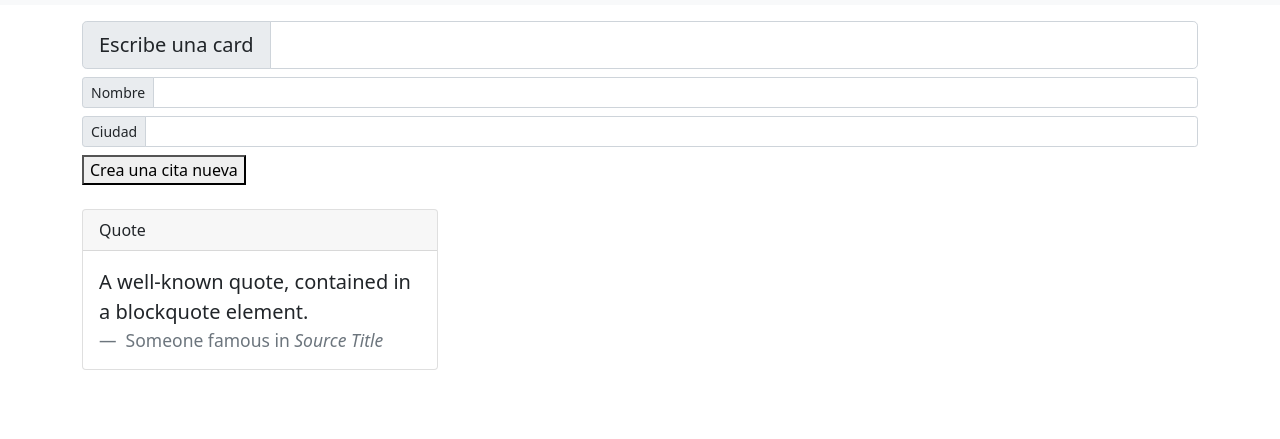
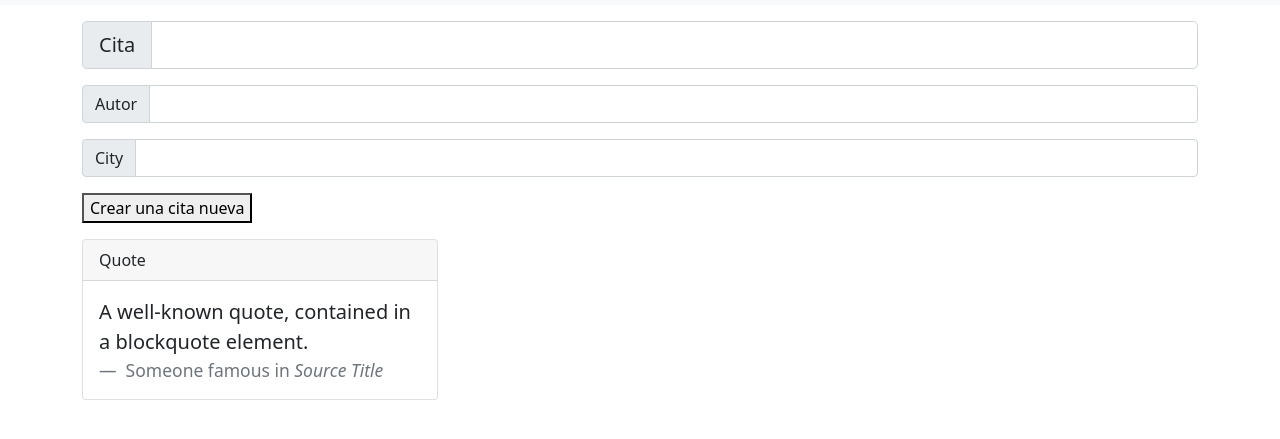
Before and after one commit to Repaso-Monica/Repaso, a plain HTML site: page basic-web/index.html in a window 1280 px wide. Shown: the part 51-490 px from the top of the page. Drawn offline with nearby package versions, Linux system fonts and the light colour scheme.

Commit message:
redone with monica

```diff
--- a/basic-web/css/styles.css
+++ b/basic-web/css/styles.css
@@ -1,11 +1,10 @@
-main {
-  padding-top: 16px;
+section {
+  margin-top: 16px;
 }
 
-.form-section {
-  margin-bottom: 24px;
+.quote-section {
 }
 
-.quote-form .input-group {
-  padding-bottom: 8px;
+.quote-card {
+  margin-bottom: 16px;
 }
--- a/basic-web/index.html
+++ b/basic-web/index.html
@@ -4,6 +4,7 @@
     <meta charset="UTF-8" />
     <meta http-equiv="X-UA-Compatible" content="IE=edge" />
     <meta name="viewport" content="width=device-width, initial-scale=1.0" />
+    <title>Pagina básica</title>
     <link
       href="https://cdn.jsdelivr.net/npm/bootstrap@5.1.3/dist/css/bootstrap.min.css"
       rel="stylesheet"
@@ -11,11 +12,9 @@
       crossorigin="anonymous"
     />
     <link rel="stylesheet" href="css/styles.css" />
-
-    <title>Página de prueba</title>
   </head>
   <body>
-    <!-- NAVBAR -->
+    <header>
       <nav class="navbar navbar-expand-lg navbar-light bg-light">
         <div class="container-fluid">
           <a class="navbar-brand" href="#">Navbar</a>
@@ -48,18 +47,15 @@
           </div>
         </div>
       </nav>
-
-    <!-- MAIN SECTION -->
+    </header>
 
     <main>
-      <section class="container form-section">
-        <form class="quote-form">
-          <div class="input-group input-group-lg">
-            <span class="input-group-text" id="inputGroup-sizing-lg"
-              >Escribe una card</span
-            >
+      <section class="container quote-section">
+        <form action="/google" class="quote-form">
+          <div class="input-group input-group-lg mb-3">
+            <span class="input-group-text" id="inputGroup-sizing-lg">Cita</span>
             <input
-              id="quote-text"
+              id="quote"
               type="text"
               class="form-control"
               aria-label="Sizing example input"
@@ -67,40 +63,40 @@
             />
           </div>
 
-          <div class="input-group input-group-sm">
-            <span class="input-group-text" id="inputGroup-sizing-sm"
-              >Nombre</span
+          <div class="input-group mb-3">
+            <span class="input-group-text" id="inputGroup-sizing-default"
+              >Autor</span
             >
             <input
-              id="quote-author"
+              id="author"
               type="text"
               class="form-control"
               aria-label="Sizing example input"
-              aria-describedby="inputGroup-sizing-sm"
+              aria-describedby="inputGroup-sizing-default"
             />
           </div>
 
-          <div class="input-group input-group-sm">
-            <span class="input-group-text" id="inputGroup-sizing-sm"
-              >Ciudad</span
-            >
+          <div class="input-group mb-3">
+            <span class="input-group-text" id="inputGroup-sizing-default"
+              >City
+            </span>
             <input
-              id="quote-author-city"
+              id="city"
               type="text"
               class="form-control"
               aria-label="Sizing example input"
-              aria-describedby="inputGroup-sizing-sm"
+              aria-describedby="inputGroup-sizing-default"
             />
           </div>
 
-          <button>Crea una cita nueva</button>
+          <button>Crear una cita nueva</button>
         </form>
       </section>
 
       <section class="container">
-        <div class="row quote-container">
-          <div class="col-md-4">
-            <div class="card">
+        <div id="quote-row" class="row">
+          <div class="col-12 col-md-6 col-lg-4">
+            <div class="card quote-card">
               <div class="card-header">Quote</div>
               <div class="card-body">
                 <blockquote class="blockquote mb-0">
@@ -116,11 +112,12 @@
         </div>
       </section>
     </main>
-    <script src="js/script.js"></script>
+
     <script
       src="https://cdn.jsdelivr.net/npm/bootstrap@5.1.3/dist/js/bootstrap.bundle.min.js"
       integrity="sha384-ka7Sk0Gln4gmtz2MlQnikT1wXgYsOg+OMhuP+IlRH9sENBO0LRn5q+8nbTov4+1p"
       crossorigin="anonymous"
     ></script>
+    <script src="js/script.js"></script>
   </body>
 </html>
--- a/basic-web/js/script.js
+++ b/basic-web/js/script.js
@@ -1,19 +1,28 @@
+//SELECTORES DOM
+const quoteInput = document.querySelector("#quote");
+const authorInput = document.querySelector("#author");
+const cityInput = document.querySelector("#city");
+
 const quoteForm = document.querySelector(".quote-form");
-console.log(quoteForm);
-quoteForm.onsubmit = (e) => {
-  e.preventDefault();
-  console.log("Submitted");
-  const quote = document.querySelector("#quote-text").value;
-  const author = document.querySelector("#quote-author").value;
-  const city = document.querySelector("#quote-author-city").value;
 
-  const cardString = `
-  <div class="col-md-4">
-  <div class="card">
+//EVENTOS
+//Al dispararse el submit se imprima una nueva card con los valores del form
+quoteForm.onsubmit = (event) => {
+  //Evita el comportamiento por defecto del formulario,
+  //en este caso no se recarga la página ni envia informacion al servidor
+  event.preventDefault();
+
+  const quote = quoteInput.value;
+  const author = authorInput.value;
+  const city = cityInput.value;
+
+  const newCard = `
+  <div class="col-12 col-md-6 col-lg-4">
+  <div class="card quote-card">
     <div class="card-header">Quote</div>
     <div class="card-body">
       <blockquote class="blockquote mb-0">
-        <p>${quote}.</p>
+        <p>${quote}</p>
         <footer class="blockquote-footer">
           ${author} famous in
           <cite title="Source Title">${city}</cite>
@@ -21,10 +30,18 @@ quoteForm.onsubmit = (e) => {
       </blockquote>
     </div>
   </div>
-</div>
-`;
+  </div>
+  `;
 
-  const quoteContainer = document.querySelector(".quote-container");
+  const quoteContainer = document.querySelector("#quote-row");
+  quoteContainer.innerHTML += newCard;
+};
 
-  quoteContainer.innerHTML += cardString;
-};
+//CUIDADO, ARRAYS! Enganchar eventos a listas es mas dificil
+const cardArray = document.querySelectorAll(".card");
+
+cardArray.forEach((card) => {
+  card.onclick = (event) => {
+    console.log(event, "Evento de Raton");
+  };
+});
```
Lines whose indentation alone changed are shown as unchanged.
